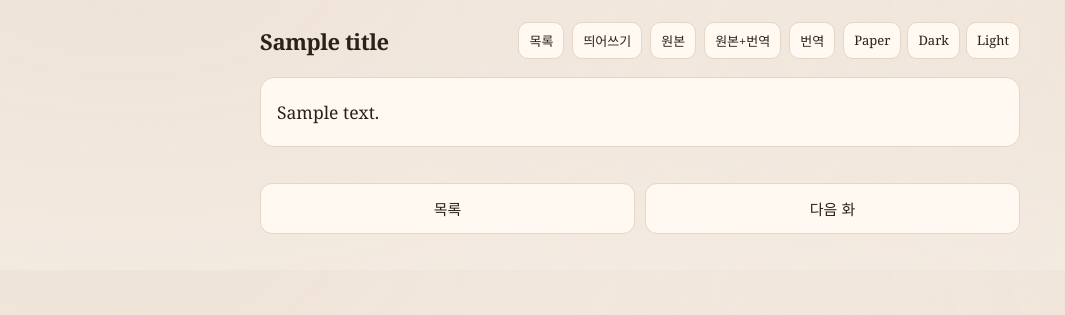
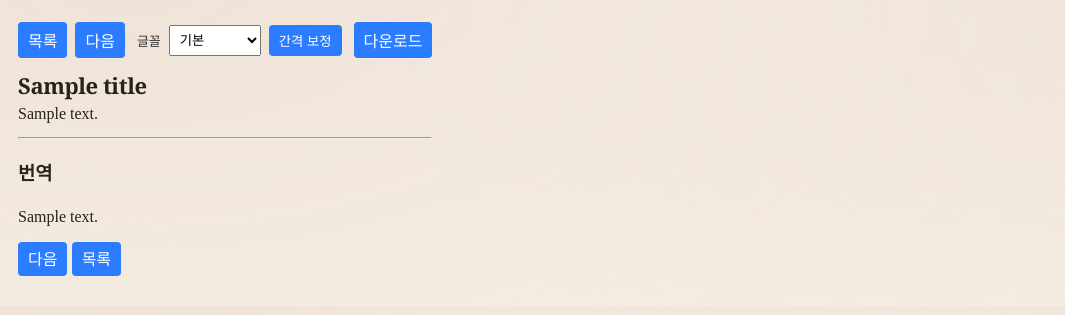
Before and after one commit to leeneko/neko-system, a FastAPI app: template api_server/templates/read.html in a window 1280 px wide. Shown: the top 315 px of the page, without its empty margins (0-1065 px from the left). Run offline with FastAPI, Linux system fonts and the light colour scheme; the template is opened without the code that fills it: most values are stand-ins (such as "Sample title", 1, 10 or a date in 2020); some libraries are stand-ins or nearby versions.

Commit message:
troubleshooting 6

```diff
--- a/api_server/server.py
+++ b/api_server/server.py
@@ -143,6 +143,11 @@ class JobResult(BaseModel):
     next_url: Optional[str] = None
     translation: Optional[str] = None
     translation_engine: Optional[str] = None
+
+class JobFail(BaseModel):
+    chapter_id: int
+    reason: Optional[str] = None
+    url: Optional[str] = None
 
 # --- DB 연결 ---
 def get_db_connection():
@@ -649,3 +654,17 @@ def submit_job(data: JobResult):
     conn.commit()
     conn.close()
     return {"status": "success"}
+
+@app.post("/worker/fail")
+def fail_job(data: JobFail):
+    conn = get_db_connection()
+    cur = conn.cursor()
+    try:
+        cur.execute("UPDATE chapters SET status = 'PENDING' WHERE id = %s", (data.chapter_id,))
+        conn.commit()
+        return {"status": "success"}
+    except Exception as e:
+        conn.rollback()
+        return {"status":"error","msg": str(e)}
+    finally:
+        conn.close()
--- a/api_server/templates/read.html
+++ b/api_server/templates/read.html
@@ -46,15 +46,13 @@
         header { display: flex; align-items: center; justify-content: space-between; gap: 12px; margin-bottom: 16px; }
         h1 { font-size: 22px; margin: 0; letter-spacing: -0.02em; }
         .actions { display: flex; gap: 8px; flex-wrap: wrap; }
-        .btn {
-            border: 1px solid var(--border);
-            background: var(--card);
-            color: var(--text);
-            padding: 8px 10px;
-            border-radius: 10px;
-            text-decoration: none;
-            font-size: 13px;
-        }
+        .toolbar { display:flex; gap:12px; margin-bottom:12px; flex-wrap:wrap; align-items:center; }
+        .toolbar .group { display:flex; gap:8px; align-items:center; }
+        .font-options { padding:6px; }
+        .content-area { font-family: var(--reader-font, "Noto Sans KR, Arial"); font-size:16px; line-height:1.8; }
+        .btn { padding:6px 10px; border-radius:4px; background:#2b7cff; color:#fff; text-decoration:none; cursor:pointer; border:none; }
+        #toast { visibility:hidden; min-width:200px; margin-left:-100px; background:rgba(0,0,0,0.85); color:#fff; text-align:center; border-radius:4px; padding:12px 18px; position:fixed; z-index:10000; left:50%; bottom:30px; font-size:14px; opacity:0; transition:opacity .2s ease-in-out; }
+        #toast.show { visibility:visible; opacity:1; }
         .theme { display: flex; gap: 6px; }
         .content {
             margin: 18px 0 36px;
@@ -83,60 +81,103 @@
         }
     </style>
 </head>
-<body data-theme="{{ theme }}">
-    <div class="wrap">
-        <header>
-            <h1>{{ title }}</h1>
-            <div class="actions">
+<body class="{{ theme }}">
+  <div class="container">
+    <div class="toolbar" role="toolbar" aria-label="reader controls">
+      <div class="group" id="nav-group">
         <a class="btn" href="/web/novel/{{ novel_id }}">목록</a>
-                <a class="btn" href="/web/read/{{ chapter_id }}?spacing=1">띄어쓰기</a>
-                <a class="btn" href="/web/read/{{ chapter_id }}?view=original">원본</a>
-                <a class="btn" href="/web/read/{{ chapter_id }}?view=mixed">원본+번역</a>
-                <a class="btn" href="/web/read/{{ chapter_id }}?view=translated">번역</a>
-                <div class="theme">
-                    <a class="btn" href="/web/theme/paper?next={{ request.url.path }}">Paper</a>
-                    <a class="btn" href="/web/theme/dark?next={{ request.url.path }}">Dark</a>
-                    <a class="btn" href="/web/theme/light?next={{ request.url.path }}">Light</a>
+        {% if next_chapter_id %}
+          <a class="btn" id="next-top" href="/web/read/{{ next_chapter_id }}?view={{ view_mode }}">다음</a>
+        {% else %}
+          <a class="btn" id="next-top" href="javascript:void(0)" data-no-next="1">다음</a>
+        {% endif %}
+      </div>
+
+      <div class="group" id="view-group">
+        <label for="font-select" style="font-size:13px;color:#333;">글꼴</label>
+        <select id="font-select" class="font-options">
+          <option value="Noto Sans KR, Arial">기본</option>
+          <option value="Noto Serif KR, serif">명조 계열</option>
+          <option value="'Malgun Gothic', '맑은 고딕', Arial">맑은고딕</option>
+          <option value="Courier New, monospace">등폭(코드)</option>
+        </select>
+        <button id="spacing-toggle" class="btn">간격 보정</button>
+      </div>
+
+      <div class="group" id="action-group">
+        <a id="download-btn" class="btn" href="/client/read/{{ chapter_id }}?download=1">다운로드</a>
       </div>
     </div>
-        </header>
 
-        {% if view_mode == "translated" %}
-            <div class="content">
-                <div class="content-title">번역본</div>
-                {% if translated_content %}
-                    {{ translated_content | safe }}
-                {% else %}
-                    번역 준비 중입니다.
-                {% endif %}
-            </div>
-        {% elif view_mode == "mixed" %}
-            <div class="content">
-                <div class="content-title">원본</div>
+    <h1>{{ title }}</h1>
+
+    <div id="content" class="content-area">
       {{ content | safe }}
     </div>
-            <div class="content">
-                <div class="content-title">번역본</div>
+
     {% if translated_content %}
+    <hr>
+    <h3>번역</h3>
+    <div id="translated" class="content-area">
       {{ translated_content | safe }}
-                {% else %}
-                    번역 준비 중입니다.
-                {% endif %}
-            </div>
-        {% else %}
-            <div class="content">
-                {{ content | safe }}
     </div>
     {% endif %}
 
-        <div class="nav">
-            <button onclick="location.href='/web/novel/{{ novel_id }}'">목록</button>
+    <div class="nav-buttons" style="margin-top:14px;">
       {% if next_chapter_id %}
-                <button onclick="location.href='/web/read/{{ next_chapter_id }}'">다음 화</button>
+        <a id="next-btn" class="btn" href="/web/read/{{ next_chapter_id }}?view={{ view_mode }}">다음</a>
       {% else %}
-                <button disabled style="opacity:0.5">다음 화 없음</button>
+        <a id="next-btn" class="btn" href="javascript:void(0)" data-no-next="1">다음</a>
       {% endif %}
+      <a id="list-btn" class="btn" href="/web/novel/{{ novel_id }}">목록</a>
     </div>
   </div>
+
+  <div id="toast">마지막 화입니다. 회차 목록으로 이동합니다.</div>
+
+  <script>
+  (function(){
+    const fontSelect = document.getElementById('font-select');
+    const content = document.getElementById('content');
+    const spacingBtn = document.getElementById('spacing-toggle');
+
+    function applyFont(f){
+      document.documentElement.style.setProperty('--reader-font', f);
+      try { localStorage.setItem('reader_font', f); } catch(e){}
+    }
+
+    fontSelect.addEventListener('change', ()=> applyFont(fontSelect.value));
+    const savedFont = (function(){ try{ return localStorage.getItem('reader_font'); }catch(e){return null;} })();
+    if(savedFont){
+      fontSelect.value = savedFont;
+      applyFont(savedFont);
+    }
+
+    spacingBtn.addEventListener('click', ()=>{
+      const params = new URLSearchParams(window.location.search);
+      const current = params.get('spacing') === '1';
+      if(current) params.delete('spacing'); else params.set('spacing','1');
+      window.location.search = params.toString();
+    });
+
+    // Next button toast behavior (both top and bottom)
+    function attachNext(btn){
+      if(!btn) return;
+      btn.addEventListener('click', function(e){
+        if(btn.getAttribute('data-no-next') === '1'){
+          e.preventDefault();
+          const toast = document.getElementById('toast');
+          if(toast){ toast.classList.add('show'); }
+          setTimeout(function(){
+            if(toast){ toast.classList.remove('show'); }
+            window.location.href = '/web/novel/{{ novel_id }}';
+          }, 1200);
+        }
+      });
+    }
+    attachNext(document.getElementById('next-top'));
+    attachNext(document.getElementById('next-btn'));
+  })();
+  </script>
 </body>
 </html>
```
Also changed, not shown: api_server/templates/chapters.html (+49 -12 lines), worker/combined_worker.py (+66 -9 lines). Lines whose indentation alone changed are shown as unchanged.
